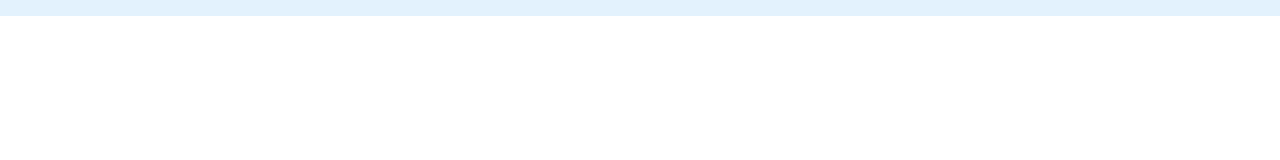
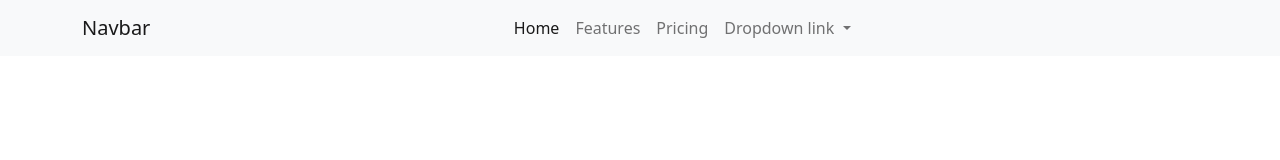
Before and after one commit to pangaribuanantonius/website, a plain HTML site: page index.html in a window 1280 px wide. Drawn offline with nearby package versions, Linux system fonts and the light colour scheme.

Commit message:
membuat menu navbar serta membuat rata tengah menu navbar

```diff
--- a/index.html
+++ b/index.html
@@ -12,15 +12,42 @@
   </head>
   <body>
 
-    <nav class="navbar navbar-light" style="background-color: #e3f2fd;">
-      <!-- Navbar content -->
-      <!-- kok masih kosong -->
+    <nav class="navbar navbar-expand-lg navbar-light bg-light">
+      <div class="container">
+        <a class="navbar-brand" href="#">Navbar</a>
+        <button class="navbar-toggler" type="button" data-bs-toggle="collapse" data-bs-target="#navbarNavDropdown" aria-controls="navbarNavDropdown" aria-expanded="false" aria-label="Toggle navigation">
+          <span class="navbar-toggler-icon"></span>
+        </button>
+        <div class="collapse navbar-collapse nav justify-content-center" id="navbarNavDropdown">
+          <ul class="navbar-nav">
+            <li class="nav-item">
+              <a class="nav-link active" aria-current="page" href="#">Home</a>
+            </li>
+            <li class="nav-item">
+              <a class="nav-link" href="#">Features</a>
+            </li>
+            <li class="nav-item">
+              <a class="nav-link" href="#">Pricing</a>
+            </li>
+            <li class="nav-item dropdown">
+              <a class="nav-link dropdown-toggle" href="#" id="navbarDropdownMenuLink" role="button" data-bs-toggle="dropdown" aria-expanded="false">
+                Dropdown link
+              </a>
+              <ul class="dropdown-menu" aria-labelledby="navbarDropdownMenuLink">
+                <li><a class="dropdown-item" href="#">Action</a></li>
+                <li><a class="dropdown-item" href="#">Another action</a></li>
+                <li><a class="dropdown-item" href="#">Something else here</a></li>
+              </ul>
+            </li>
+          </ul>
+        </div>
+      </div>
     </nav>
 
     <!-- Optional JavaScript; choose one of the two! -->
 
     <!-- Option 1: Bootstrap Bundle with Popper -->
-    <script src="https://cdn.jsdelivr.net/npm/bootstrap@5.0.2/dist/js/bootstrap.bundle.min.js" integrity="sha384-MrcW6ZMFYlzcLA8Nl+NtUVF0sA7MsXsP1UyJoMp4YLEuNSfAP+JcXn/tWtIaxVXM" crossorigin="anonymous"></script>
+    <!-- script src="https://cdn.jsdelivr.net/npm/bootstrap@5.0.2/dist/js/bootstrap.bundle.min.js" integrity="sha384-MrcW6ZMFYlzcLA8Nl+NtUVF0sA7MsXsP1UyJoMp4YLEuNSfAP+JcXn/tWtIaxVXM" crossorigin="anonymous"></script> -->
 
     <!-- Option 2: Separate Popper and Bootstrap JS -->
 
```
